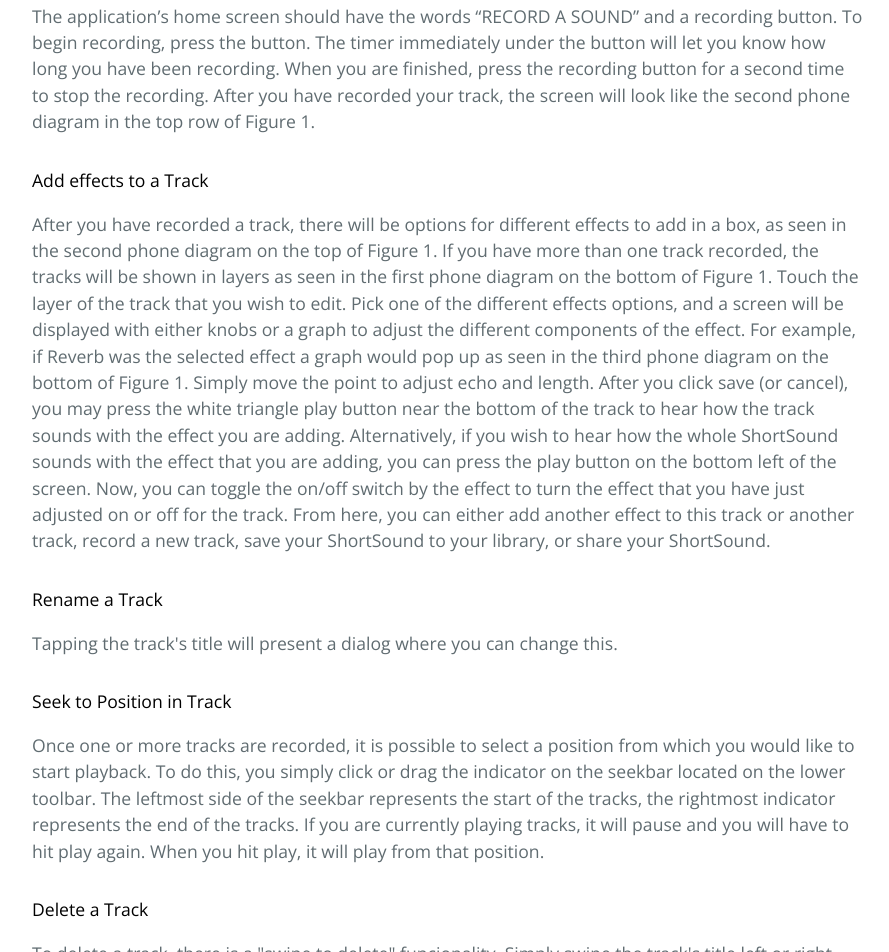
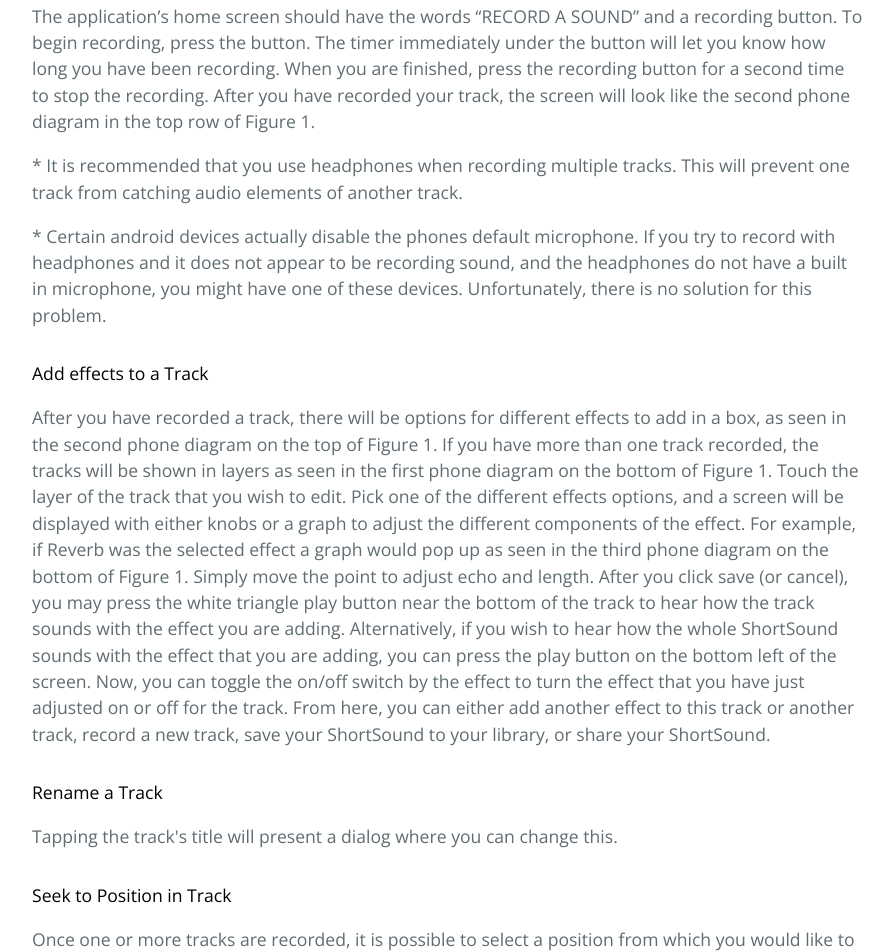
Before and after one commit to nharlow89/ShortSounds, a plain HTML site: page user.html in a window 1280 px wide. Shown: the part 1712-2664 px from the top of the page, without its empty margins (192-1081 px from the left). Drawn offline with nearby package versions, Linux system fonts and the light colour scheme.

Commit message:
updated user docs

```diff
--- a/user.html
+++ b/user.html
@@ -97,6 +97,12 @@
     <h4>Record a Track</h4>
     <p>
       The application’s home screen should have the words “RECORD A SOUND” and a recording button.  To begin recording, press the button.  The timer immediately under the button will let you know how long you have been recording.  When you are finished, press the recording button for a second time to stop the recording.  After you have recorded your track, the screen will look like the second phone diagram in the top row of Figure 1.
+      <p>
+        * It is recommended that you use headphones when recording multiple tracks. This will prevent one track from catching audio elements of another track.
+      </p>
+      <p>
+        * Certain android devices actually disable the phones default microphone. If you try to record with headphones and it does not appear to be recording sound, and the headphones do not have a built in microphone, you might have one of these devices. Unfortunately, there is no solution for this problem.
+      </p>
     </p>
     <h4>Add effects to a Track</h4>
     <p>
```
